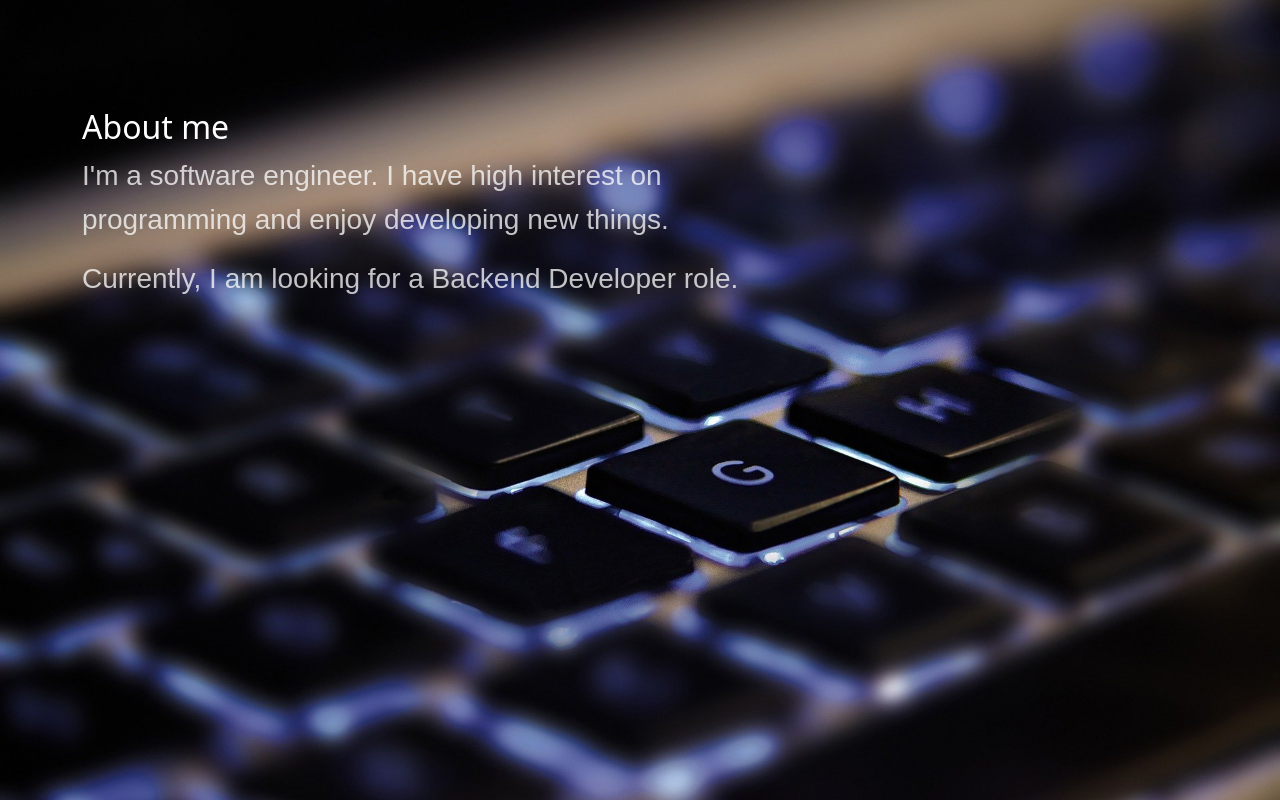
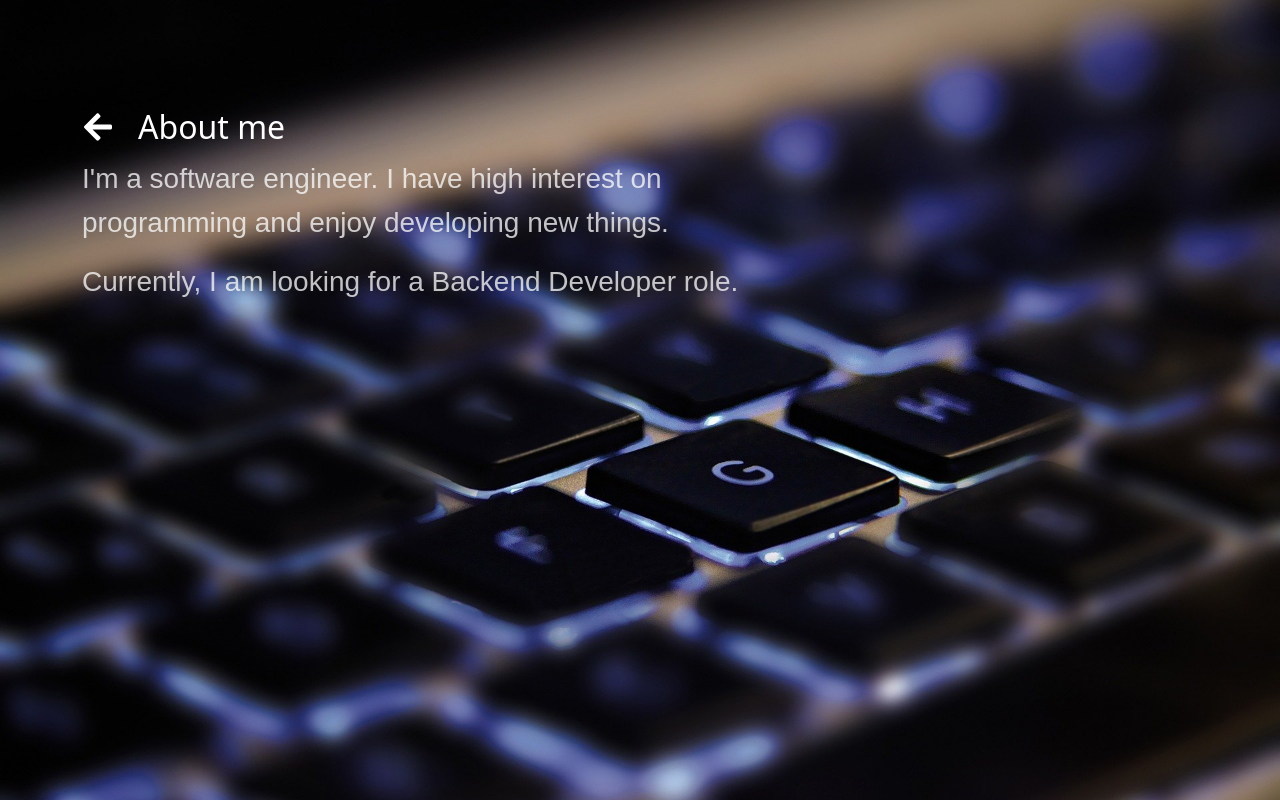
Before and after one commit to frasnym/Portofolio-ReactJS, a React (Create React App) app: page /#/about in a window 1280 px wide. Built offline with nearby package versions, Linux system fonts and the light colour scheme; a web font is replaced by a local one.

Commit message:
Adding Back Navigation

```diff
--- a/src/App.css
+++ b/src/App.css
@@ -16,3 +16,19 @@ body {
 	background-color: transparent !important;
 	height: 100%;
 }
+
+.content-icon a {
+	color: rgba(255, 255, 255, 1);
+	width: 1.5rem;
+	height: 1.5rem;
+}
+
+.content-icon a:hover {
+	color: rgba(255, 255, 255, 0.749);
+}
+
+.icon {
+	max-width: 100%;
+	max-height: 100%;
+	margin-bottom: 6px;
+}
--- a/src/containers/AboutPage/index.js
+++ b/src/containers/AboutPage/index.js
@@ -1,5 +1,7 @@
 import React from "react";
 import { Col, Container, Row } from "react-bootstrap";
+import { FaArrowLeft } from "react-icons/fa";
+import { NavLink } from "react-router-dom";
 
 import Layout from "../../components/Layout";
 
@@ -9,7 +11,14 @@ export default function AboutPage() {
 			<Container>
 				<Row>
 					<Col md={12} className="pt-5">
-						<h2>About me</h2>
+						<h2>
+							<span className="content-icon pe-4">
+								<NavLink to="/" exact>
+									<FaArrowLeft className="icon" />
+								</NavLink>
+							</span>
+							<span>About me</span>
+						</h2>
 					</Col>
 					<Col md={8} className="content">
 						<p>
--- a/src/containers/HomePage/style.css
+++ b/src/containers/HomePage/style.css
@@ -22,20 +22,5 @@ h1 {
 }
 
 .content a {
-	color: rgba(255, 255, 255, 1);
 	margin-right: 25px;
 }
-
-.content-icon a {
-	width: 1.5rem;
-	height: 1.5rem;
-}
-
-.content a:hover {
-	color: rgba(255, 255, 255, 0.749);
-}
-
-.icon {
-	max-width: 100%;
-	max-height: 100%;
-}
```
